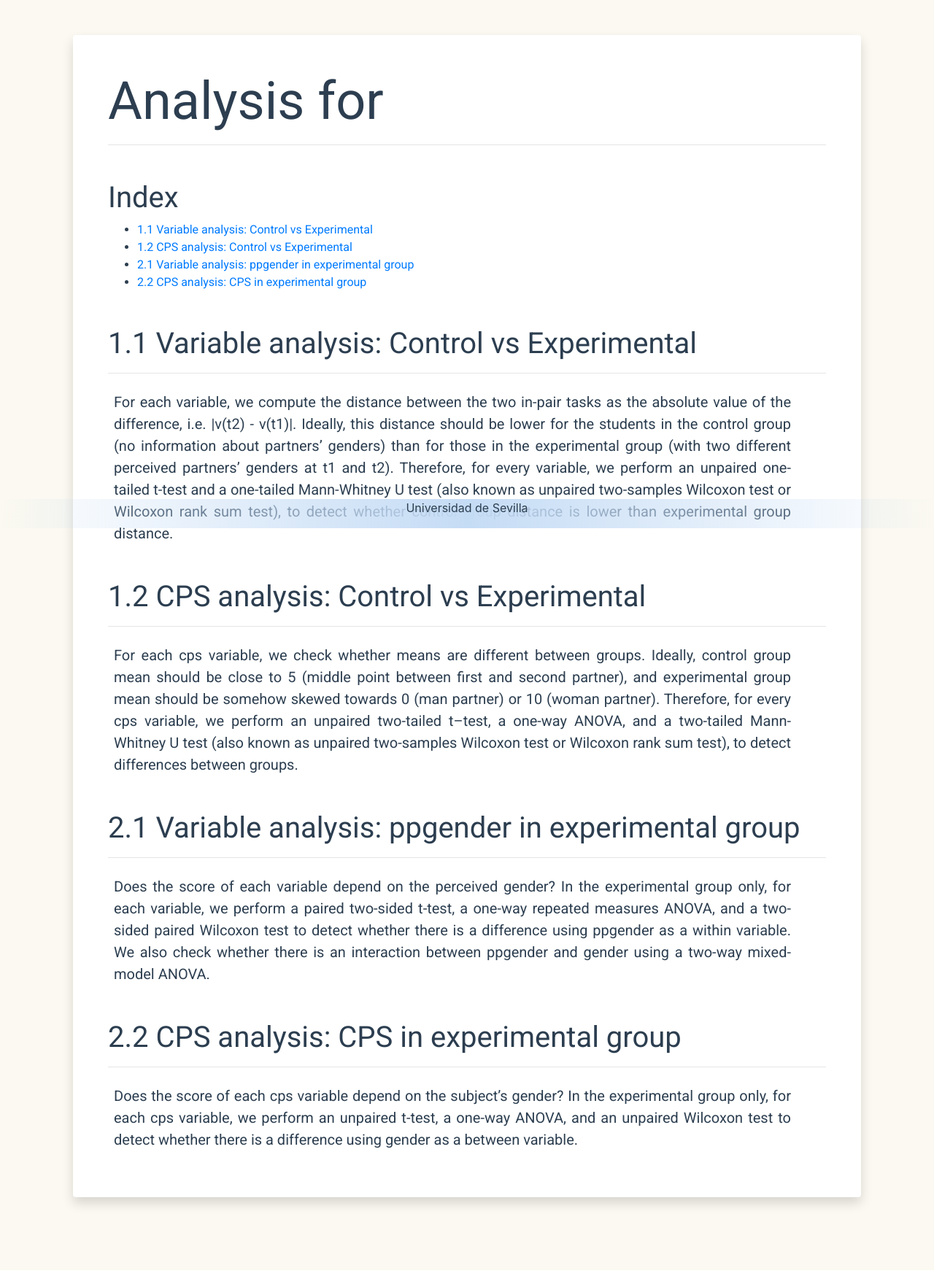
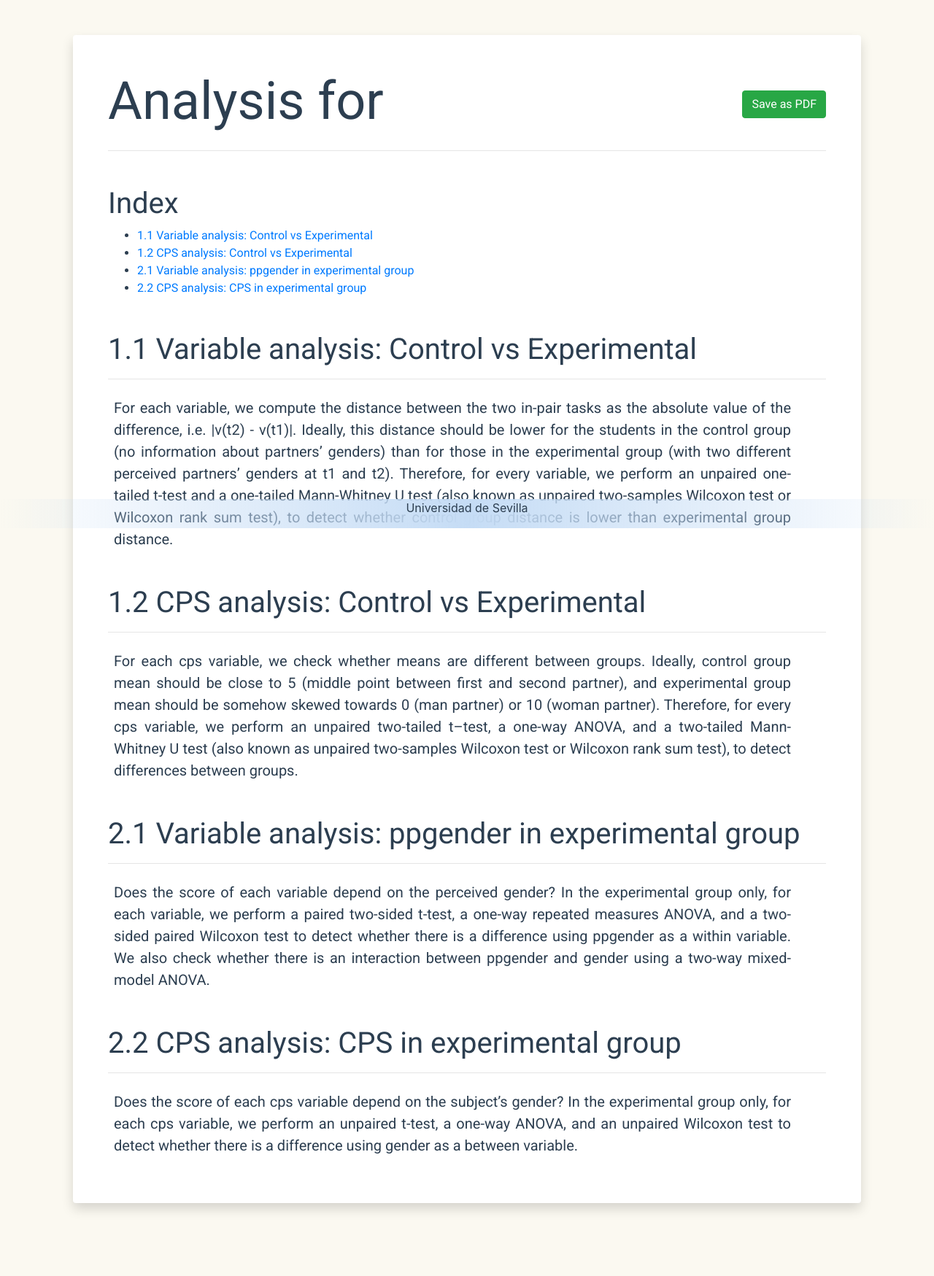
Before and after one commit to rafgoncas1/twincode-analyzer, a Flask app: template templates/analysis.html in a window 1280 px wide. Shown: the part 76-1825 px from the top of the page at 73% size. Run offline with Flask 3, Linux system fonts and the light colour scheme; the template is opened without the code that fills it, so the values that code supplies are empty; some libraries are stand-ins or nearby versions.

Commit message:
Save as PDF

```diff
--- a/static/main.js
+++ b/static/main.js
@@ -211,6 +211,10 @@ const app = {
             .catch((error) => {
                 this.notification = {title: session.name, message: error.message, error: true};
             });
+        },
+
+        printPage() {
+            window.print();
         }
     },
 
--- a/static/style.css
+++ b/static/style.css
@@ -169,3 +169,15 @@ footer p {
 .trash:hover {
     color: #f44336;
 }
+
+@media print {
+
+    .btn, .navbar-analyzer, footer {
+        display: none !important;
+    }
+
+    #sheet {
+        box-shadow: none !important;
+    }
+
+}
--- a/templates/analysis.html
+++ b/templates/analysis.html
@@ -2,13 +2,21 @@
 
 {% block content %}
 
+
+
 <div class="bg-white p-5 rounded shadow" id="sheet">
 
+    <div class="w-100">
+        <div class="d-flex justify-content-between w-100">
             <h1 class="display-3">Analysis for {{ data.session }}</h1>
+            <button class="btn btn-success align-self-center" @click="printPage">Save as PDF</button>
+        </div>
         <hr />
+    </div>
 
     <!-- Index -->
 
+    <div>
         <h1 class="mt-5">Index</h1>
         <ul>
             <li><a href="#1.1">1.1 Variable analysis: Control vs Experimental</a></li>
@@ -16,9 +24,11 @@
             <li><a href="#2.1">2.1 Variable analysis: ppgender in experimental group</a></li>
             <li><a href="#2.2">2.2 CPS analysis: CPS in experimental group</a></li>
         </ul>
+    </div>
 
     <!-- 1.1 Variable analysis: Control vs Experimental -->
 
+    <div>
         <h1 id="1.1" class="mt-5">1.1 Variable analysis: Control vs Experimental</h1>
         <hr />
         <p class="lead pl-2 pr-5 mt-4" style="text-align: justify; text-justify: inter-word;">
@@ -29,14 +39,18 @@
             than for those in the experimental group (with two different perceived partners’ genders at t1 and t2).
             Therefore, for every
             variable, we perform an unpaired one-tailed t-test and a one-tailed Mann-Whitney U test (also known
-        as unpaired two-samples Wilcoxon test or Wilcoxon rank sum test), to detect whether control group distance is
+            as unpaired two-samples Wilcoxon test or Wilcoxon rank sum test), to detect whether control group distance
+            is
             lower than
             experimental group distance.
         </p>
+    </div>
 
     <!-- For each variable -->
 
     {% for variable, values in data.between.items() %}
+
+    <div>
         <h2 class="mt-5">{{variable}}</h2>
         <hr />
 
@@ -79,9 +93,11 @@
                 </tbody>
             </table>
         </div>
+    </div>
 
     <!-- T-test -->
 
+    <div>
         <h3 class="mt-4">Parametric unpaired t-test</h3>
         <div class="card shadow">
             <table class="table table-striped table-hover">
@@ -100,9 +116,11 @@
                 </tbody>
             </table>
         </div>
+    </div>
 
     <!-- Cohen's d -->
 
+    <div>
         <h3 class="mt-4">Cohen's d effect size</h3>
         <div class="card shadow">
             <table class="table table-striped table-hover">
@@ -115,16 +133,19 @@
                 <tbody>
                     <tr>
                         <td>{{"{:.6f}".format(values.cohens_d)}}</td>
-                    <td>{{ 'Negligible effect size' if values.cohens_d < 0.1 else'Small effect size' if values.cohens_d
-                            < 0.2 else 'Medium effect size' if values.cohens_d < 0.5 else 'Large effect size' }}</td>
+                        <td>{{ 'Negligible effect size' if values.cohens_d < 0.1 else'Small effect size' if
+                                values.cohens_d < 0.2 else 'Medium effect size' if values.cohens_d < 0.5
+                                else 'Large effect size' }}</td>
                     </tr>
                 </tbody>
             </table>
         </div>
+    </div>
 
     <!-- Mann-Whittney U -->
 
-    <h3 class="mt-4">Non-parametric one-tailed (ctrl < exp) unpaired Mann-Whitney U test</h3>
+    <div>
+        <h3 class="mt-4">Non-parametric one-tailed (ctrl &lt; exp) unpaired Mann-Whitney U test</h3>
         <div class="card shadow">
             <table class="table table-striped table-hover">
                 <thead>
@@ -142,9 +163,11 @@
                 </tbody>
             </table>
         </div>
+    </div>
 
     <!-- Wilcoxon's effect size -->
 
+    <div>
         <h3 class="mt-4">Wilcoxon's effect size</h3>
         <div class="card shadow">
             <table class="table table-striped table-hover">
@@ -157,26 +180,28 @@
                 <tbody>
                     <tr>
                         <td>{{"{:.6f}".format(values.mwu_r)}}</td>
-                            <td>{{ 'Negligible effect size' if values.mwu_r < 0.1 else 'Small effect size' if
-                                    values.mwu_r < 0.3 else 'Medium effect size' if values.mwu_r < 0.5
-                                    else 'Large effect size' }}</td>
+                        <td>{{ 'Negligible effect size' if values.mwu_r < 0.1 else 'Small effect size' if values.mwu_r < 0.3
+                                else 'Medium effect size' if values.mwu_r < 0.5 else 'Large effect size' }}</td>
                     </tr>
                 </tbody>
             </table>
         </div>
+    </div>
 
     <!-- Plot -->
+    <div>
         <h3 class="mt-4">KDE plot and Boxplot</h3>
         <img class="mt-3 rounded mx-auto d-block img-thumbnail shadow" src="{{values.plot}}" alt="{{variable}}"
             class="img-fluid" loading="lazy">
+    </div>
 
     {% endfor %}
 
     <!-- 1.2 CPS analysis: Control vs Experimental -->
 
+    <div>
         <h1 class="mt-5" id="1.2">1.2 CPS analysis: Control vs Experimental</h1>
         <hr />
-
         <p class="lead pl-2 pr-5 mt-4" style="text-align: justify; text-justify: inter-word;">
             For each cps variable, we check whether means are different between groups. Ideally,
             control group mean should be close to 5 (middle point between first and second partner),
@@ -186,10 +211,13 @@
             sum test),
             to detect differences between groups.
         </p>
+    </div>
 
     <!-- For each variable -->
 
     {% for variable, values in data.cps_between.items() %}
+
+    <div>
         <h2 class="mt-5">{{variable}}</h2>
         <hr />
 
@@ -232,9 +260,11 @@
                 </tbody>
             </table>
         </div>
+    </div>
 
     <!-- T-test -->
 
+    <div>
         <h3 class="mt-4">Parametric unpaired t-test</h3>
         <div class="card shadow">
             <table class="table table-striped table-hover">
@@ -253,9 +283,11 @@
                 </tbody>
             </table>
         </div>
+    </div>
 
     <!-- Parametric one-way ANOVA -->
 
+    <div>
         <h3 class="mt-4">Parametric one-way ANOVA</h3>
         <div class="card shadow">
             <table class="table table-striped table-hover">
@@ -274,9 +306,11 @@
                 </tbody>
             </table>
         </div>
+    </div>
 
     <!-- Mann-Whittney U -->
 
+    <div>
         <h3 class="mt-4">Non-parametric two-tailed unpaired Mann-Whitney U test</h3>
         <div class="card shadow">
             <table class="table table-striped table-hover">
@@ -295,19 +329,22 @@
                 </tbody>
             </table>
         </div>
+    </div>
 
     <!-- Plot -->
+    <div>
         <h3 class="mt-4">KDE plot and Boxplot</h3>
         <img class="mt-3 rounded mx-auto d-block img-thumbnail shadow" src="{{values.plot}}" alt="{{variable}}"
             class="img-fluid" loading="lazy">
+    </div>
 
     {% endfor %}
 
     <!-- 2.1 Variable analysis: ppgender in experimental group -->
 
+    <div>
         <h1 class="mt-5" id="2.1">2.1 Variable analysis: ppgender in experimental group</h1>
         <hr />
-
         <p class="lead pl-2 pr-5 mt-4" style="text-align: justify; text-justify: inter-word;">
             Does the score of each variable depend on the perceived gender?
             In the experimental group only, for each variable, we perform a paired two-sided t-test,
@@ -316,10 +353,13 @@
             We also check whether there is an interaction between ppgender and gender using a two-way mixed-model
             ANOVA.
         </p>
+    </div>
 
     <!-- For each variable -->
 
     {% for variable, values in data.within.ppgender.items() %}
+
+    <div>
         <h2 class="mt-5">{{variable}}</h2>
         <hr />
 
@@ -343,9 +383,11 @@
                 </tbody>
             </table>
         </div>
+    </div>
 
     <!-- T-test -->
 
+    <div>
         <h3 class="mt-4">Parametric two-sided paired t-test ~ ppgender</h3>
         <div class="card shadow">
             <table class="table table-striped table-hover">
@@ -364,9 +406,11 @@
                 </tbody>
             </table>
         </div>
+    </div>
 
     <!-- Cohen's d effect size -->
 
+    <div>
         <h3 class="mt-4">Cohen's d effect size</h3>
         <div class="card shadow">
             <table class="table table-striped table-hover">
@@ -379,16 +423,17 @@
                 <tbody>
                     <tr>
                         <td>{{"{:.6f}".format(values.cohens_d)}}</td>
-                            <td>{{ 'Negligible effect size' if values.cohens_d < 0.1 else'Small effect size' if
-                                    values.cohens_d < 0.2 else 'Medium effect size' if values.cohens_d < 0.5
-                                    else 'Large effect size' }}</td>
+                        <td>{{ 'Negligible effect size' if values.cohens_d < 0.1 else'Small effect size' if values.cohens_d
+                                < 0.2 else 'Medium effect size' if values.cohens_d < 0.5 else 'Large effect size' }}</td>
                     </tr>
                 </tbody>
             </table>
         </div>
+    </div>
 
     <!-- Parametric one-way repeated measures ANOVA -->
 
+    <div>
         <h3 class="mt-4">Parametric one-way repeated measures ANOVA ~ ppgender</h3>
         <div class="card shadow">
             <table class="table table-striped table-hover">
@@ -407,9 +452,11 @@
                 </tbody>
             </table>
         </div>
+    </div>
 
     <!-- Non parametric two-sided paired Wilcoxon test -->
 
+    <div>
         <h3 class="mt-4">Non-parametric two-sided paired Wilcoxon test ~ ppgender distance</h3>
         <div class="card shadow">
             <table class="table table-striped table-hover">
@@ -428,9 +475,11 @@
                 </tbody>
             </table>
         </div>
+    </div>
 
     <!-- Wilcoxon's effect size -->
 
+    <div>
         <h3 class="mt-4">Wilcoxon's effect size</h3>
         <div class="card shadow">
             <table class="table table-striped table-hover">
@@ -450,9 +499,11 @@
                 </tbody>
             </table>
         </div>
+    </div>
 
     <!-- Two-way mixed-model ANOVA -->
 
+    <div>
         <h3 class="mt-4">Two-way mixed-model ANOVA ~ gender and ppgender</h3>
         <div class="card shadow">
             <table class="table table-striped">
@@ -506,35 +557,39 @@
                 </tbody>
             </table>
         </div>
+    </div>
 
     <!-- Plot -->
 
+    <div>
         <h3 class="mt-4">KDE plot and Boxplot</h3>
         <img class="mt-3 rounded mx-auto d-block img-thumbnail shadow" src="{{values.plot}}" alt="{{variable}}"
             class="img-fluid" loading="lazy">
+    </div>
 
     {% endfor %}
 
     <!-- 2.2 CPS analysis: CPS in experimental group -->
 
+    <div>
         <h1 class="mt-5" id="2.2">2.2 CPS analysis: CPS in experimental group</h1>
         <hr />
-
         <p class="lead pl-2 pr-5 mt-4" style="text-align: justify; text-justify: inter-word;">
             Does the score of each cps variable depend on the subject’s gender?
             In the experimental group only, for each cps variable, we perform an unpaired t-test,
             a one-way ANOVA, and an unpaired Wilcoxon test to detect whether there is a difference using gender as a
             between variable.
         </p>
+    </div>
 
     <!-- For each variable -->
 
     {% for variable, values in data.cps_within.items() %}
+
+    <div>
         <h2 class="mt-5">{{variable}}</h2>
         <hr />
-
         <!-- Shapiro Wilk -->
-
         <h3 class="mt-4">Shapiro-Wilk's tests for difference of pairs</h3>
         <div class="card mt-3 shadow">
             <h4 class="p-2">Men subjects</h4>
@@ -572,9 +627,11 @@
                 </tbody>
             </table>
         </div>
+    </div>
 
     <!-- T-test -->
 
+    <div>
         <h3 class="mt-4">Parametric unpaired t-test</h3>
         <div class="card shadow">
             <table class="table table-striped table-hover">
@@ -593,9 +650,11 @@
                 </tbody>
             </table>
         </div>
+    </div>
 
     <!-- Parametric one-way ANOVA -->
 
+    <div>
         <h3 class="mt-4">Parametric one-way ANOVA ~ gender</h3>
         <div class="card shadow">
             <table class="table table-striped table-hover">
@@ -614,9 +673,11 @@
                 </tbody>
             </table>
         </div>
+    </div>
 
     <!-- Non parametric unpaired Mann-Whitney U test -->
 
+    <div>
         <h3 class="mt-4">Non-parametric unpaired Mann-Whitney U test</h3>
         <div class="card shadow">
             <table class="table table-striped table-hover">
@@ -635,12 +696,15 @@
                 </tbody>
             </table>
         </div>
+    </div>
 
     <!-- Plot -->
 
+    <div>
         <h3 class="mt-4">KDE plot and Boxplot</h3>
         <img class="mt-3 rounded mx-auto d-block img-thumbnail shadow" src="{{values.plot}}" alt="{{variable}}"
             class="img-fluid" loading="lazy">
+    </div>
 
     {% endfor %}
 
```
Lines whose indentation alone changed are shown as unchanged.
